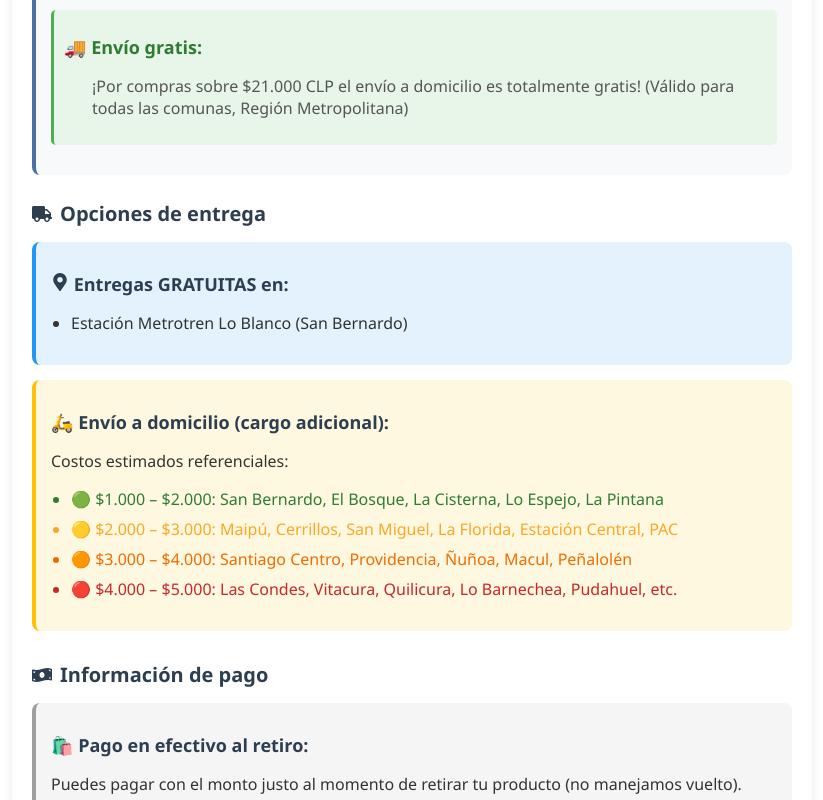
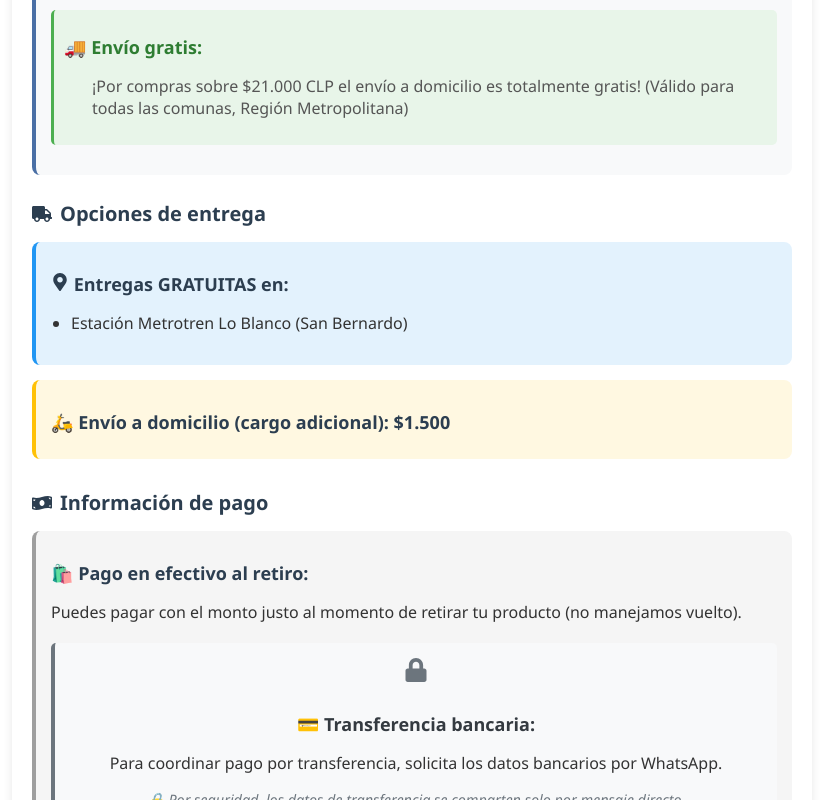
Before and after one commit to Kunashgi/risu-store, a React (Create React App) app: page /agendar-compra in a window 1280 px wide. Shown: the part 490-1290 px from the top of the page, without its empty margins (228-1051 px from the left). Built offline with nearby package versions, Linux system fonts and the light colour scheme.

Commit message:
cambios envio

```diff
--- a/src/components/Catalog/AgendarCompraPage.jsx
+++ b/src/components/Catalog/AgendarCompraPage.jsx
@@ -45,14 +45,14 @@ const AgendarCompra = () => {
             </div>
 
             <div className="delivery-option paid">
-              <h3>🛵 Envío a domicilio (cargo adicional):</h3>
-              <p>Costos estimados referenciales:</p>
+              <h3>🛵 Envío a domicilio (cargo adicional): $1.500 </h3>
+              {/* <p>Costos estimados referenciales:</p>
               <ul>
                 <li className="green">🟢 $1.000 – $2.000: San Bernardo, El Bosque, La Cisterna, Lo Espejo, La Pintana</li>
                 <li className="yellow">🟡 $2.000 – $3.000: Maipú, Cerrillos, San Miguel, La Florida, Estación Central, PAC</li>
                 <li className="orange">🟠 $3.000 – $4.000: Santiago Centro, Providencia, Ñuñoa, Macul, Peñalolén</li>
                 <li className="red">🔴 $4.000 – $5.000: Las Condes, Vitacura, Quilicura, Lo Barnechea, Pudahuel, etc.</li>
-              </ul>
+              </ul> */}
             </div>
           </div>
         </div>
```
